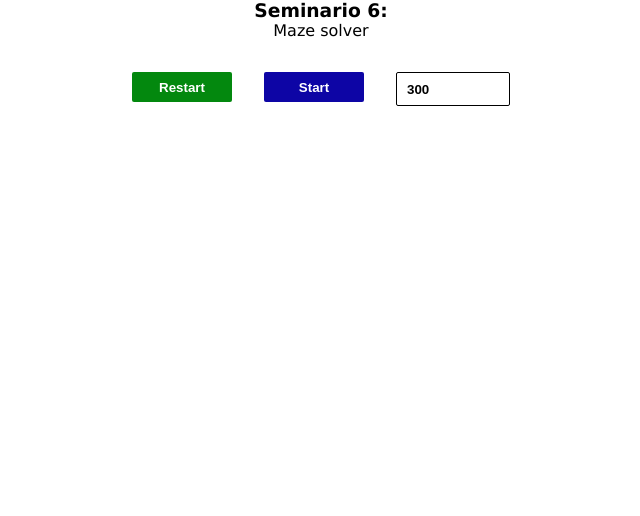
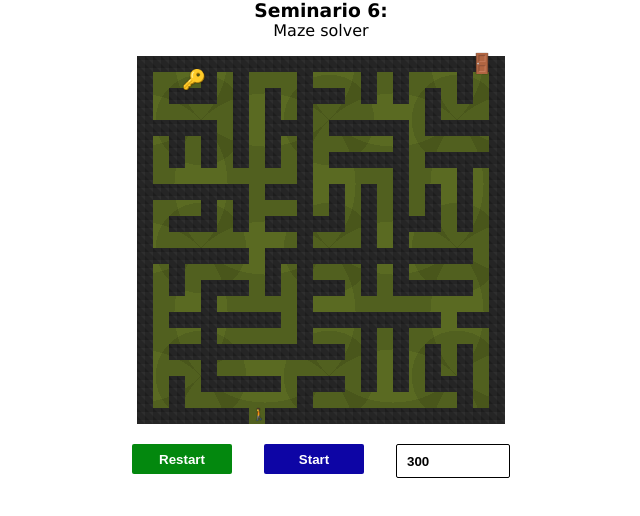
Before and after one commit to FrankSiret/game-ia-1, a plain HTML site: page index.html in a window 1280 px wide. Shown: the whole page, without its empty margins (319-959 px from the left). Drawn offline with Linux system fonts and the light colour scheme; the site is published under a folder, as on GitHub Pages, so addresses that start at the root find nothing.

Commit message:
fixing routes

```diff
--- a/index.html
+++ b/index.html
@@ -5,7 +5,7 @@
     <meta http-equiv="X-UA-Compatible" content="IE=edge">
     <meta name="viewport" content="width=device-width, initial-scale=1.0">
     <link rel="stylesheet" href="style.css">
-    <link rel="stylesheet" type="text/css" href="/mazing.css">
+    <link rel="stylesheet" type="text/css" href="mazing.css">
     <title>Document</title>
 </head>
 <body>
@@ -25,7 +25,7 @@
     </div>
 
 
-    <script src="/maze-builder.js"></script>
+    <script src="maze-builder.js"></script>
     <script src="index.js"></script>
 
 </body>
```
